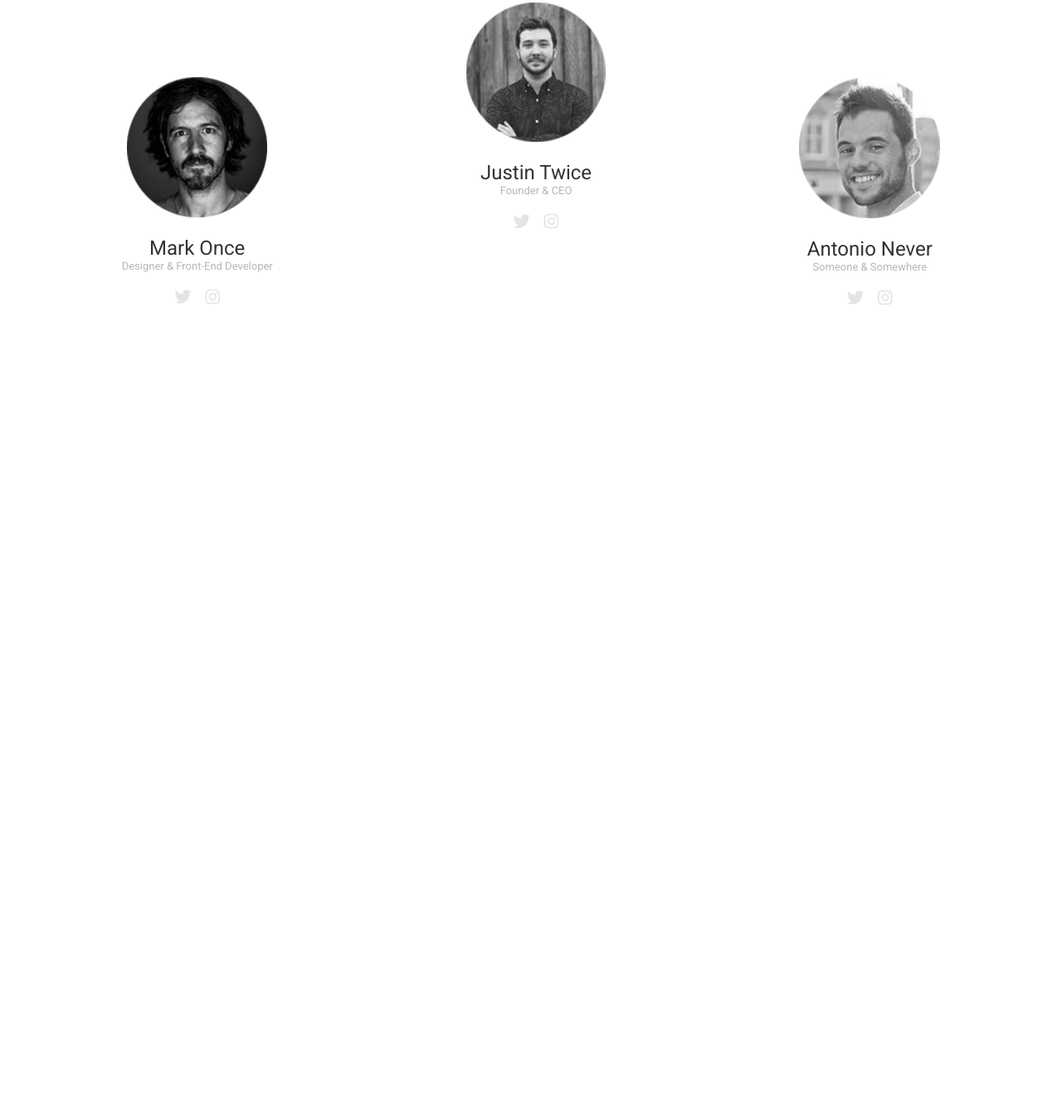
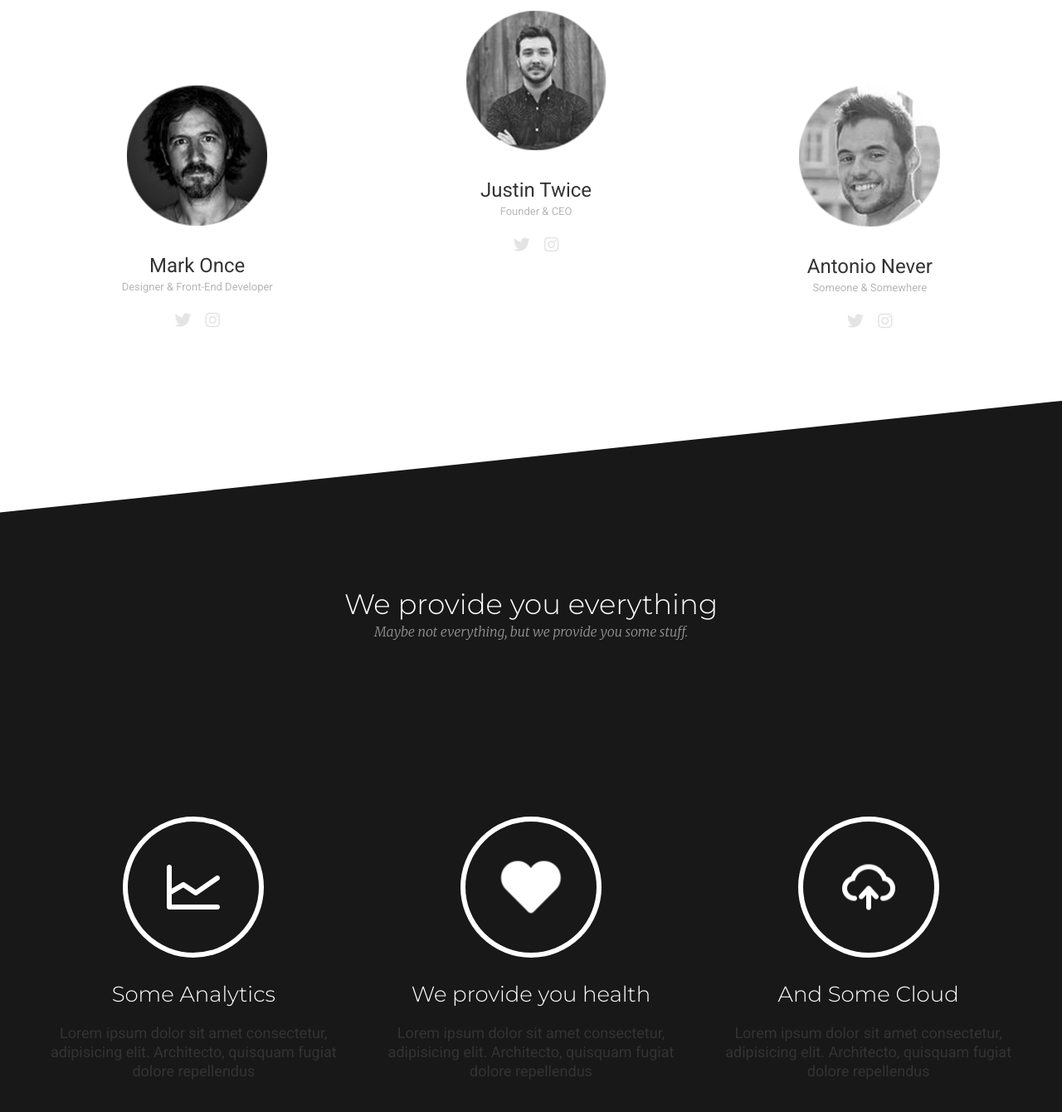
Before and after one commit to Javert5555/mv_template, a plain HTML site: page index.html in a window 1280 px wide. Shown: the part 2352-3692 px from the top of the page at 83% size. Before the commit the page ends 2807 px from the top, so only its background shows below. Drawn offline with Linux system fonts and the light colour scheme.

Commit message:
finished section blog

```diff
--- a/css/main.css
+++ b/css/main.css
@@ -43,15 +43,32 @@ h1, h2, h3, h4, h5, h6 {
 
 .section__header__title {
     font-size: 34px;
-    font-family: 'Roboto';
+    font-family: 'Montserrat', sans-serif;
     font-weight: 300;
-    line-height: .1;
+    line-height: .9;
 }
 
 .section__header__text {
     font-size: 16px;
     font-family: 'Merriweather', serif;
     color: #989696;
+    line-height: .9;
+    margin-top: 10px;
+}
+
+.section_blog {
+    position: relative;
+    overflow: hidden;
+}
+
+.section__header_blog {
+    position: relative;
+    padding: 150px 0 200px;
+}
+
+.section__header__title_white {
+    color: #fff;
+    font-weight: 300;
 }
 
 /* header */
@@ -349,7 +366,7 @@ h1, h2, h3, h4, h5, h6 {
     font-size: 24px;
     font-family: 'Roboto';
     font-weight: 300;
-    line-height: .2;
+    line-height: 1.1;
 }
 
 .team-info__person__post {
@@ -357,8 +374,8 @@ h1, h2, h3, h4, h5, h6 {
     font-family: 'Roboto';
     font-weight: 300;
     color: #b7b7b7;
-    line-height: .9;
-    margin-bottom: 16px;
+    line-height: 1.2;
+    margin: 5px 0 16px;
 }
 
 .team-info__person__icons_icon {
@@ -376,3 +393,66 @@ h1, h2, h3, h4, h5, h6 {
 .team-info__person__icons_icon:hover {
     color: #181818;
 }
+
+/* blog */
+
+.blog__bg {
+    position: absolute;
+    top: 0;
+    bottom: 0;
+    right: 0;
+    left: 0;
+    width: 100%;
+    height: 100%;
+    background-color: #181818;
+    transform: skewY(-6deg);
+    transform-origin: bottom right;
+}
+
+.blog__providing {
+    position: relative;
+    width: 100%;
+    display: flex;
+    justify-content: space-around;
+}
+
+
+.blog__providing__item {
+    text-align: center;
+    width: 100%;
+    max-width: 33.33%;
+}
+
+.blog__providing__item__img {
+    width: 170px;
+    height: 170px;
+    border: 6px solid #fff;
+    border-radius: 50%;
+    display: block;
+    margin: 0 auto 30px;
+    position: relative;
+}
+
+.blog__providing__img {
+    position: absolute;
+    top: 50%;
+    left: 50%;
+    transform: translate(-50%, -50%);
+}
+
+.blog__providing__item__name {
+    font-size: 26px;
+    font-family: 'Montserrat', sans-serif;
+    font-weight: 300;
+    line-height: 1.1;
+    color: #fff;
+}
+
+.blog__providing__item__description {
+    padding: 20px 30px 0;
+    line-height: 1.3;
+    font-size: 18px;
+    font-family: 'Roboto';
+    font-weight: 300;
+    color: #333333
+}
--- a/index.html
+++ b/index.html
@@ -109,6 +109,7 @@
                                 </a>
                             </div>
                         </div>
+
                         <div class="team-info__person">
                             <img class="team-info__person__photo" src="./images/team_info/second_person.png" alt="">
                             <h4 class="team-info__person__name">Justin Twice</h4>
@@ -122,6 +123,7 @@
                                 </a>
                             </div>
                         </div>
+
                         <div class="team-info__person">
                             <img class="team-info__person__photo" src="./images/team_info/third_person.png" alt="">
                             <h4 class="team-info__person__name">Antonio Never</h4>
@@ -135,7 +137,44 @@
                                 </a>
                             </div>
                         </div>
+                    </div> <!-- team-info -->
+
+                </div>
+            </section> <!-- section(team-info) -->
+
+            <section class="section section_blog">
+                <div class="blog__bg"></div>
+                <div class="container">
+
+                    <div class="section__header section__header_blog">
+                        <h3 class="section__header__title section__header__title_white">We provide you everything</h3>
+                        <p class="section__header__text">Maybe not everything, but we provide you some stuff.</p>
                     </div>
+
+                    <div class="blog__providing">
+                        <div class="blog__providing__item">
+                            <div class="blog__providing__item__img">
+                                <img class="blog__providing__img" src="./images/services/line_graph.png" alt="">
+                            </div>
+                            <div class="blog__providing__item__name">Some Analytics</div>
+                            <div class="blog__providing__item__description">Lorem ipsum dolor sit amet consectetur, adipisicing elit. Architecto, quisquam fugiat dolore repellendus</div>
+                        </div>
+                        <div class="blog__providing__item">
+                            <div class="blog__providing__item__img">
+                                <img class="blog__providing__img" src="./images/services/heart.png" alt="">
+                            </div>
+                            <div class="blog__providing__item__name">We provide you health</div>
+                            <div class="blog__providing__item__description">Lorem ipsum dolor sit amet consectetur, adipisicing elit. Architecto, quisquam fugiat dolore repellendus</div>
+                        </div>
+                        <div class="blog__providing__item">
+                            <div class="blog__providing__item__img">
+                                <img class="blog__providing__img" src="./images/services/cloud.png" alt="">
+                            </div>
+                            <div class="blog__providing__item__name">And Some Cloud</div>
+                            <div class="blog__providing__item__description">Lorem ipsum dolor sit amet consectetur, adipisicing elit. Architecto, quisquam fugiat dolore repellendus</div>
+                        </div>
+                    </div>
+
                 </div>
             </section>
 
```
Also changed, not shown: images/services/cloud.png (added), images/services/heart.png (added), images/services/line_graph.png (added).
